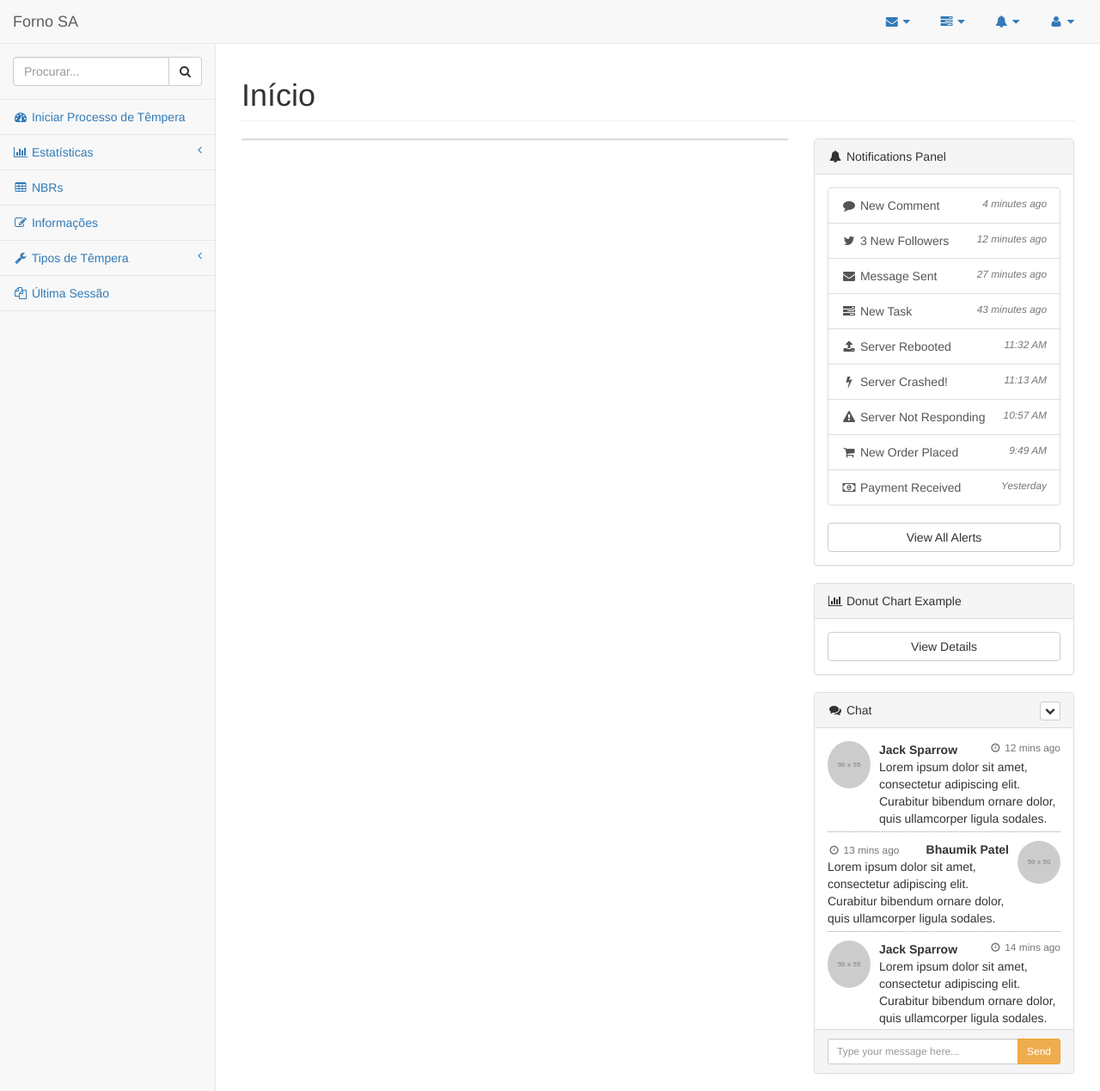
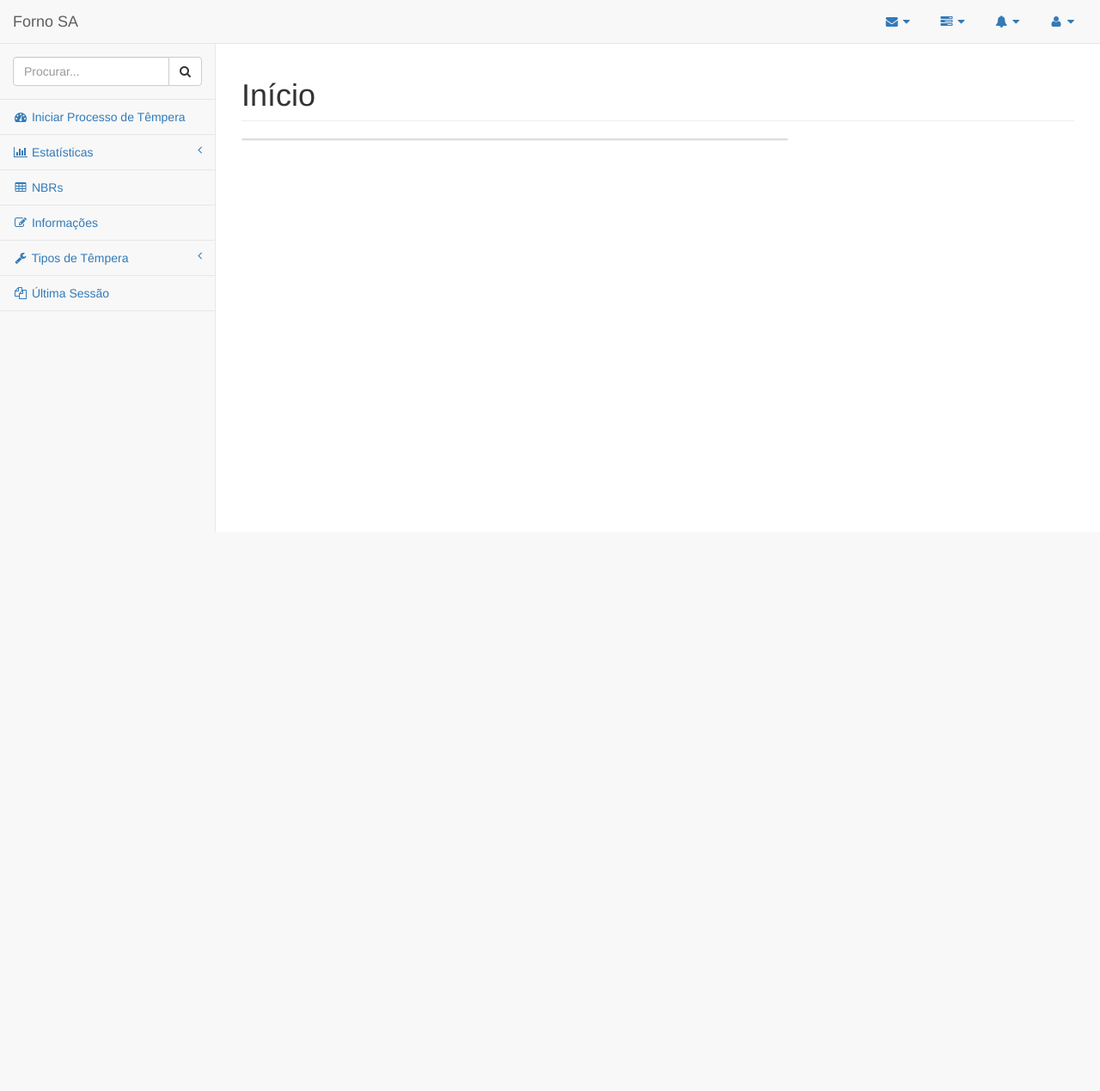
Before and after one commit to forno-sa/forno-sa-web, a Django app: page / in a window 1280 px wide. Shown: the whole page at 86% size. After the commit the page ends 619 px from the top, so only its background shows below. Run offline with Django 3.2, Linux system fonts and the light colour scheme; grey boxes labelled with a size stand in for pictures from a placeholder-image service; style sheets or scripts are compiled from the project's sources; some libraries are stand-ins or nearby versions.

Commit message:
Finalizando template base
Signed-off-by: Cristiano Costa <engcristianoc@gmail.com>
Signed-off-by: Luciano Almeida <mdiebr@gmail.com>

```diff
--- a/usuarios/templates/index.html
+++ b/usuarios/templates/index.html
@@ -730,14 +730,15 @@
                     <!-- /.panel -->
                     {% endblock %}
                 </div>
+                {% block notificacoes %}
                 <!-- /.col-lg-8 -->
-                <div class="col-lg-4">
+               <!--  <div class="col-lg-4">
                     <div class="panel panel-default">
                         <div class="panel-heading">
                             <i class="fa fa-bell fa-fw"></i> Notifications Panel
-                        </div>
+                        </div> -->
                         <!-- /.panel-heading -->
-                        <div class="panel-body">
+                        <!-- <div class="panel-body">
                             <div class="list-group">
                                 <a href="#" class="list-group-item">
                                     <i class="fa fa-comment fa-fw"></i> New Comment
@@ -784,25 +785,25 @@
                                     <span class="pull-right text-muted small"><em>Yesterday</em>
                                     </span>
                                 </a>
-                            </div>
+                            </div> -->
                             <!-- /.list-group -->
-                            <a href="#" class="btn btn-default btn-block">View All Alerts</a>
-                        </div>
+                            <!-- <a href="#" class="btn btn-default btn-block">View All Alerts</a>
+                        </div> -->
                         <!-- /.panel-body -->
-                    </div>
+                    <!-- </div> -->
                     <!-- /.panel -->
-                    <div class="panel panel-default">
+                    <!-- <div class="panel panel-default">
                         <div class="panel-heading">
                             <i class="fa fa-bar-chart-o fa-fw"></i> Donut Chart Example
                         </div>
                         <div class="panel-body">
                             <div id="morris-donut-chart"></div>
                             <a href="#" class="btn btn-default btn-block">View Details</a>
-                        </div>
+                        </div> -->
                         <!-- /.panel-body -->
-                    </div>
+                    <!-- </div> -->
                     <!-- /.panel -->
-                    <div class="chat-panel panel panel-default">
+                    <!-- <div class="chat-panel panel panel-default">
                         <div class="panel-heading">
                             <i class="fa fa-comments fa-fw"></i> Chat
                             <div class="btn-group pull-right">
@@ -838,9 +839,9 @@
                                     </li>
                                 </ul>
                             </div>
-                        </div>
+                        </div> -->
                         <!-- /.panel-heading -->
-                        <div class="panel-body">
+                        <!-- <div class="panel-body">
                             <ul class="chat">
                                 <li class="left clearfix">
                                     <span class="chat-img pull-left">
@@ -904,9 +905,9 @@
                                     </div>
                                 </li>
                             </ul>
-                        </div>
+                        </div> -->
                         <!-- /.panel-body -->
-                        <div class="panel-footer">
+                        <!-- <div class="panel-footer">
                             <div class="input-group">
                                 <input id="btn-input" type="text" class="form-control input-sm" placeholder="Type your message here..." />
                                 <span class="input-group-btn">
@@ -915,12 +916,13 @@
                                     </button>
                                 </span>
                             </div>
-                        </div>
+                        </div> -->
                         <!-- /.panel-footer -->
-                    </div>
+                    <!-- </div> -->
                     <!-- /.panel .chat-panel -->
-                </div>
+                <!-- </div> -->
                 <!-- /.col-lg-4 -->
+                {% endblock %}
             </div>
             <!-- /.row -->
         </div>
```
